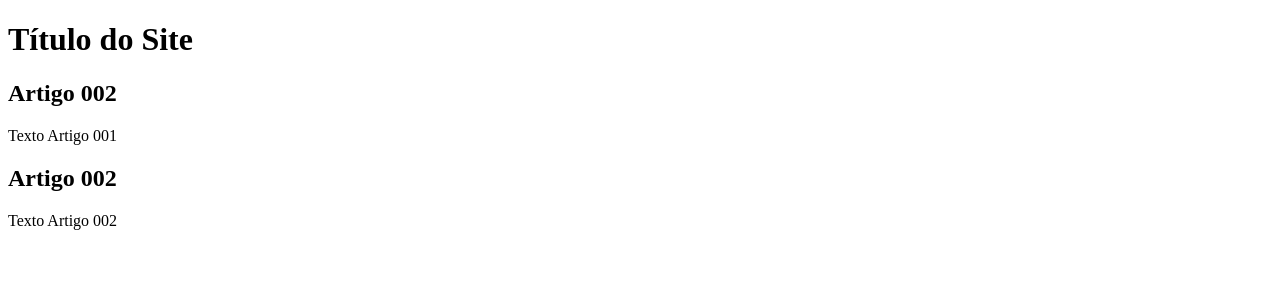
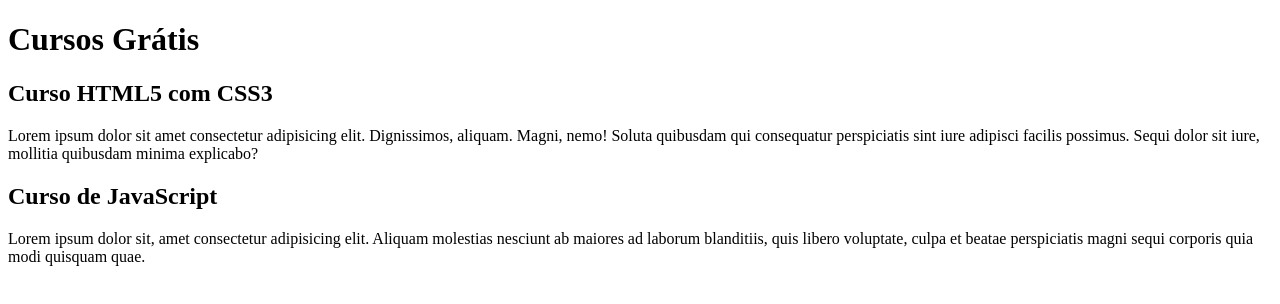
Before and after one commit to leonardobrian/projeto-site, a plain HTML site: page index.html in a window 1280 px wide. Drawn offline with Linux system fonts and the light colour scheme.

Commit message:
Comecei a escrever o conteúdo

```diff
--- a/index.html
+++ b/index.html
@@ -8,15 +8,15 @@
 <body>
     <main>
         <header>
-            <h1>Título do Site</h1>
+            <h1>Cursos Grátis</h1>
          </header>
          <article>
-            <h2>Artigo 002</h2>
-            <p>Texto Artigo 001</p>
+            <h2>Curso HTML5 com CSS3</h2>
+            <p>Lorem ipsum dolor sit amet consectetur adipisicing elit. Dignissimos, aliquam. Magni, nemo! Soluta quibusdam qui consequatur perspiciatis sint iure adipisci facilis possimus. Sequi dolor sit iure, mollitia quibusdam minima explicabo?</p>
          </article>
          <article>
-            <h2>Artigo 002</h2>
-            <p>Texto Artigo 002</p>
+            <h2>Curso de JavaScript</h2>
+            <p>Lorem ipsum dolor sit, amet consectetur adipisicing elit. Aliquam molestias nesciunt ab maiores ad laborum blanditiis, quis libero voluptate, culpa et beatae perspiciatis magni sequi corporis quia modi quisquam quae.</p>
          </article>
     </main>
 </body>
```
